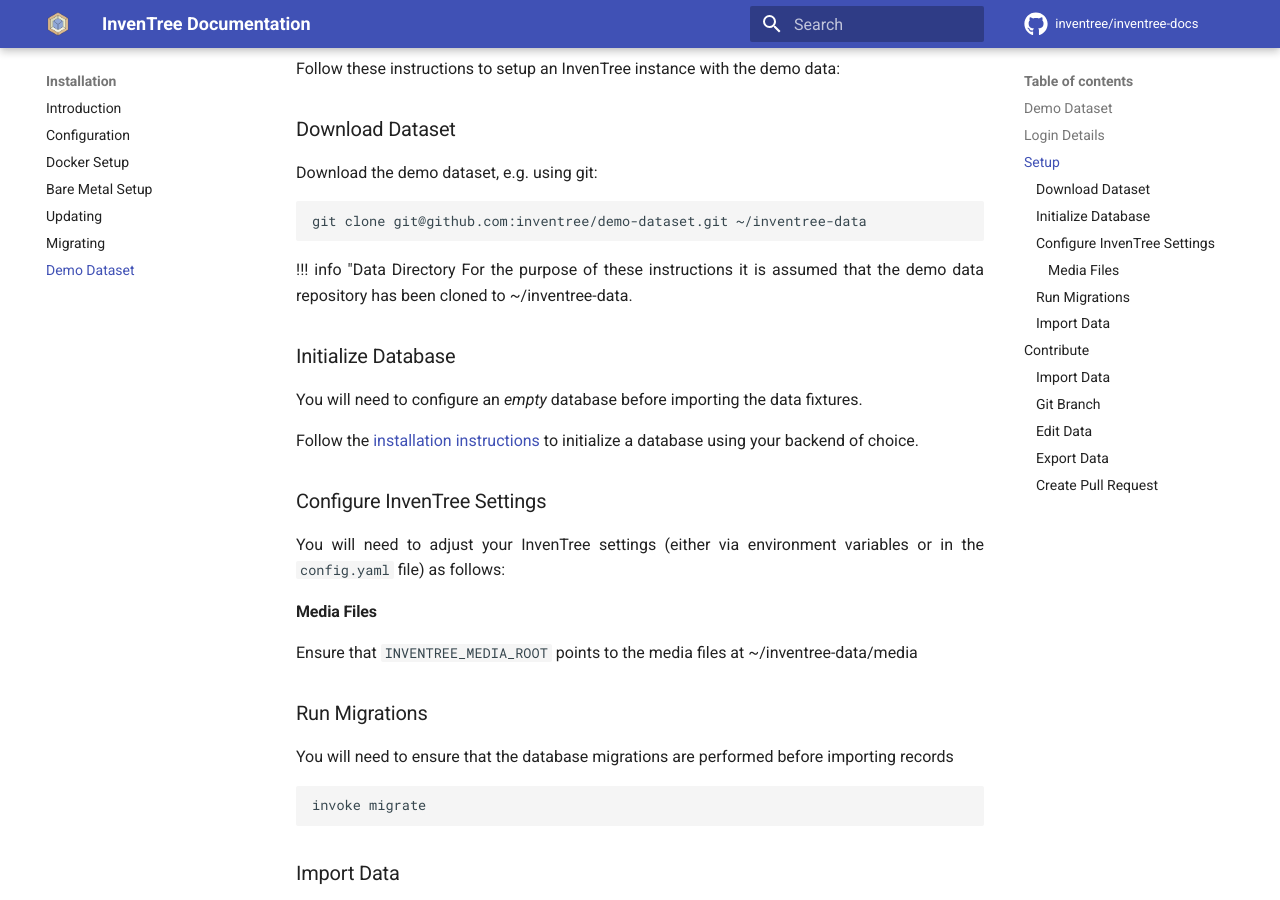
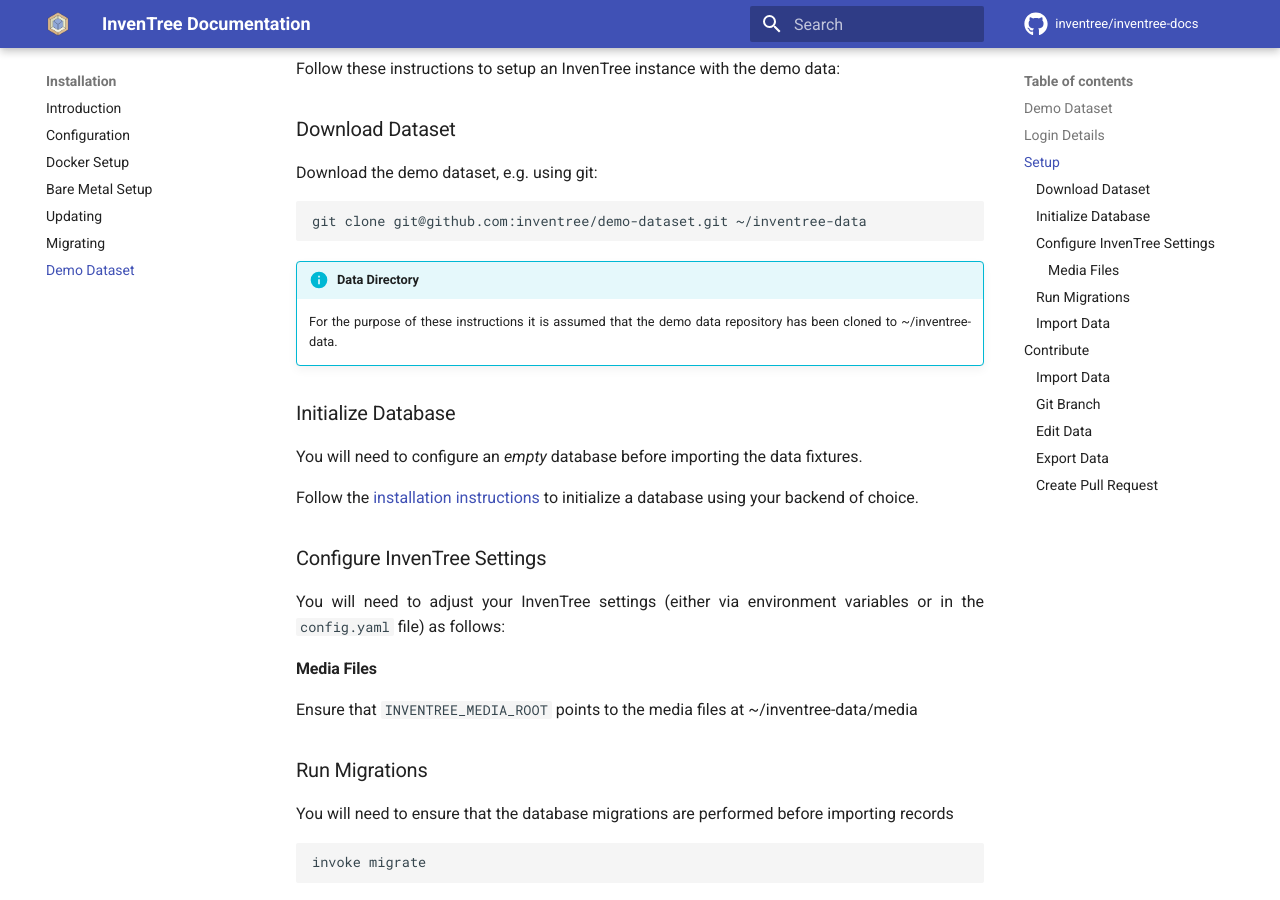
Before and after one commit to inventree/inventree-docs, an MkDocs documentation site: the page built from docs/start/demo.md, in a window 1280 px wide and 900 px high, scrolled down 632 px. Built offline with MkDocs 1.6.1 and Material for MkDocs 9.7.7, drawn with Linux system fonts in a browser that asks for light colours; a script that is not in the unit is left out; comment, search, counter and statistics services are not loaded.

Commit message:
Update demo.md
fix typo

````diff
--- a/docs/start/demo.md
+++ b/docs/start/demo.md
@@ -30,7 +30,7 @@ Download the demo dataset, e.g. using git:
 git clone git@github.com:inventree/demo-dataset.git ~/inventree-data
 ```
 
-!!! info "Data Directory
+!!! info "Data Directory"
     For the purpose of these instructions it is assumed that the demo data repository has been cloned to ~/inventree-data.
 
 ### Initialize Database
````
